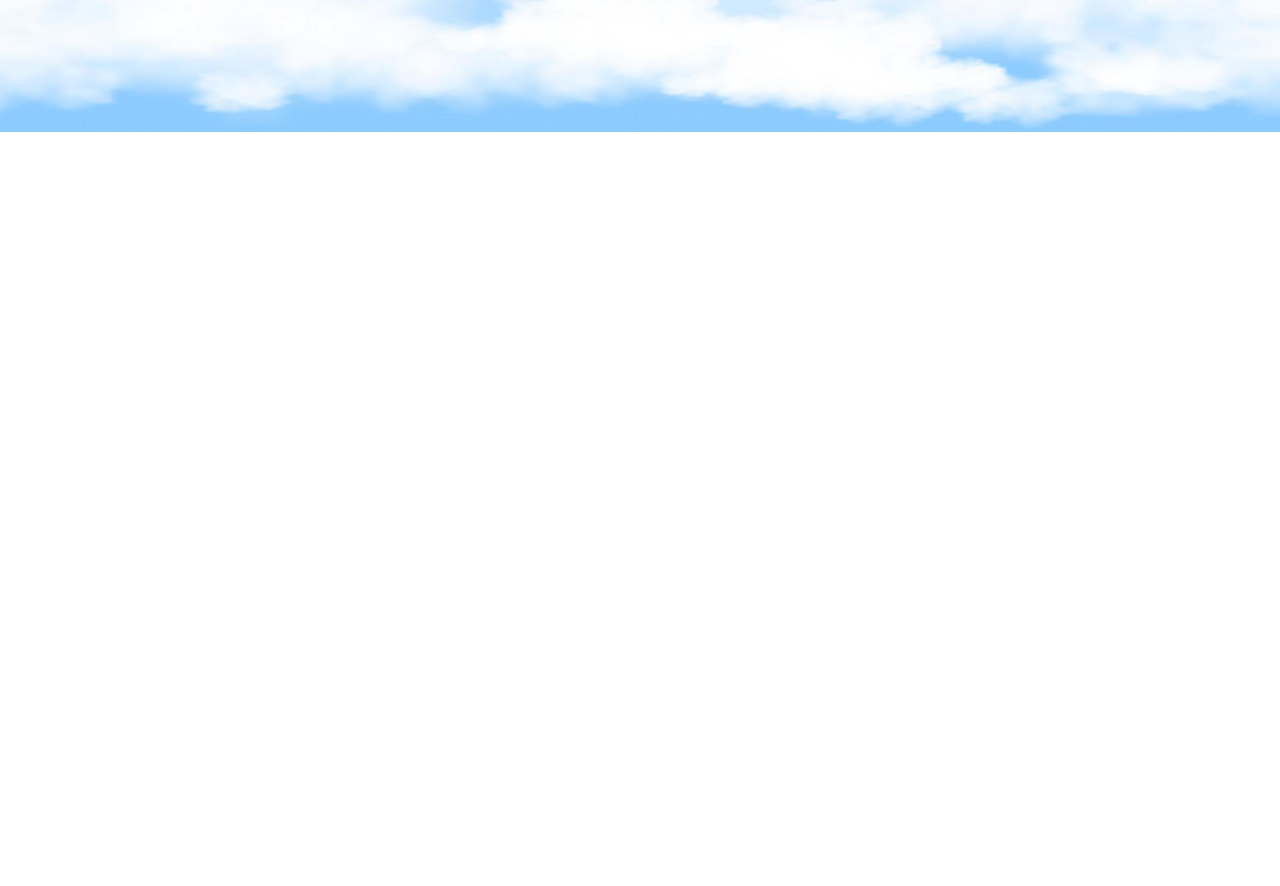
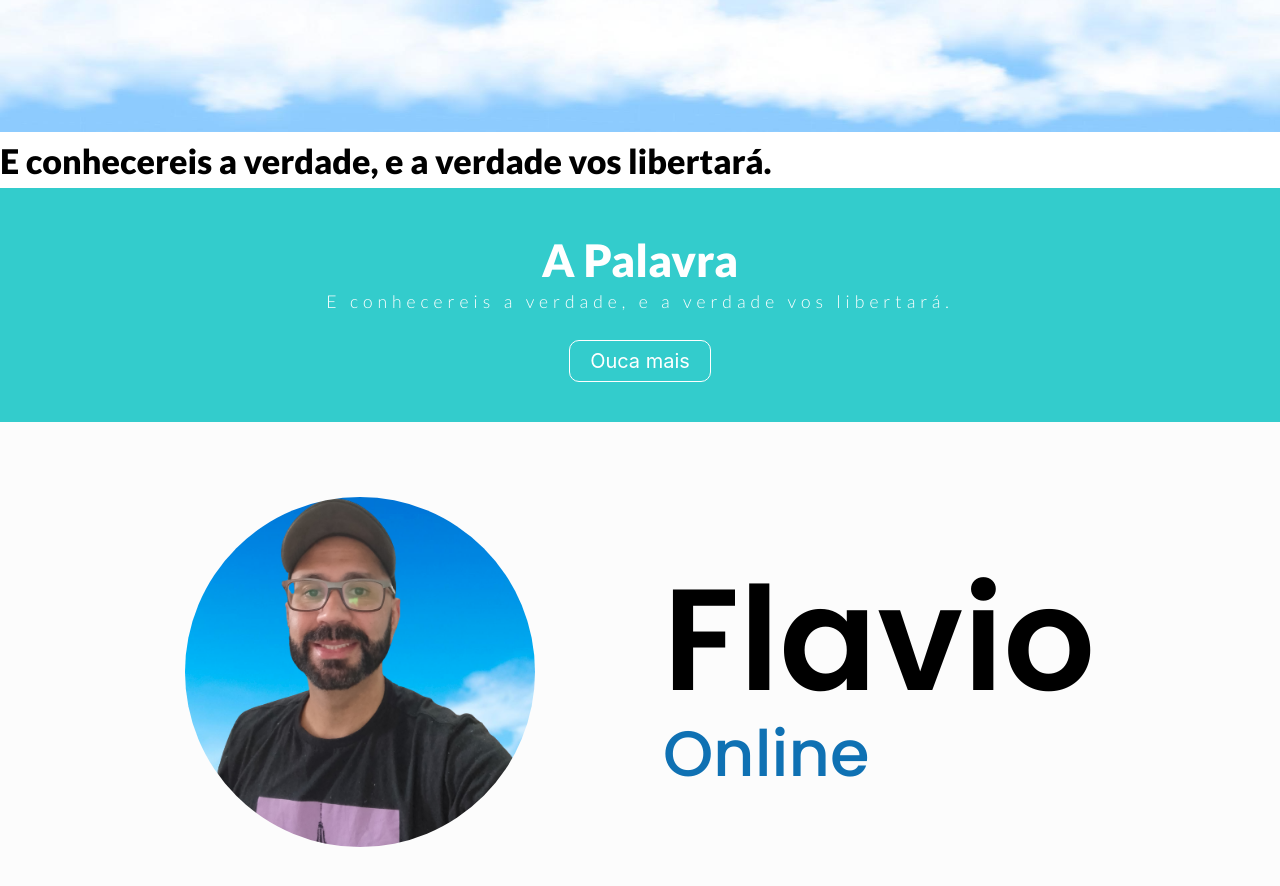
Before and after one commit to flavio-foa-dev/palavra, a React (Vite) app: page / in a window 1280 px wide. Shown: the part 380-1266 px from the top of the page. Before the commit the page ends 800 px from the top, so only its background shows below. Built offline with nearby package versions, Linux system fonts and the light colour scheme.

Commit message:
feat/hero2

```diff
--- a/index.html
+++ b/index.html
@@ -4,6 +4,12 @@
     <meta charset="UTF-8" />
     <link rel="icon" type="png" href="/logo/favicon.png" />
     <meta name="viewport" content="width=device-width, initial-scale=1.0" />
+    <link rel="preconnect" href="https://fonts.googleapis.com">
+<link rel="preconnect" href="https://fonts.gstatic.com" crossorigin>
+<link href="https://fonts.googleapis.com/css2?family=Lato:wght@100;300;400;700;900&display=swap" rel="stylesheet">
+<link rel="preconnect" href="https://fonts.googleapis.com">
+<link rel="preconnect" href="https://fonts.gstatic.com" crossorigin>
+<link href="https://fonts.googleapis.com/css2?family=Lato:wght@100;300;400;700;900&family=Poppins:wght@500;600;700;800&display=swap" rel="stylesheet">
     <title>A Palavra</title>
   </head>
   <body>
--- a/src/components/Menu/menu.module.css
+++ b/src/components/Menu/menu.module.css
@@ -46,14 +46,18 @@
   border-bottom: 2px solid rgb(250, 250, 250);
   color: #333;
   cursor: pointer;
+
+  font-family: 'Roboto', sans-serif;
+  font-size: 20px;
+  font-weight: 600;
 }
 
 .li:hover {
-  border-bottom: 2px solid var(--ColorLaranjaMedio)
+  border-bottom: 2px solid #868585
 }
 
 .ative {
-  border-bottom: 2px solid var(--ColorLaranjaMedio)
+  border-bottom: 2px solid #868585
 }
 
 .bar1{
@@ -73,13 +77,12 @@
 .menu_bg {
   display: flex;
   z-index: 1;
-  width: 70%;
+  width: 100%;
   height: 50%;
   position: absolute;
-  padding: 0.7rem;
+  padding: 0 0;
   font-size: 1.5rem;
   font-weight: bold;
-  color: var(--btnhover)
 }
 
 .menu__item {
@@ -99,7 +102,6 @@
   text-decoration: none;
 }
 
-
 @media  (min-width: 768px){
   .container__bar {
     display: none;
--- a/src/components/hero/hero.module.css
+++ b/src/components/hero/hero.module.css
@@ -8,3 +8,54 @@
   width: 100%;
   max-height: 400px;
 }
+
+.title {
+  font-size: 34px;
+}
+
+.text {
+
+}
+
+
+
+
+h1 {
+  font-family: 'Lato';
+  font-size: 2.8em;
+  padding: 10px 0;
+  font-weight: 900;
+}
+
+p {
+  font-family: 'Lato';
+  font-size: 1.1em;
+  font-weight: 300;
+  letter-spacing: 5px;
+}
+
+.header {
+  width: 100%;
+
+  padding: 40px 0;
+  text-align: center;
+  background: #33cccc;
+  color: white;
+}
+
+
+.btn_bgstroke {
+  font-size: 20px;
+  display: inline-block;
+  border: 1px solid white;
+  padding: 10px 20px;
+  border-radius: 10px;
+  cursor: pointer;
+  font-weight: 400;
+  margin-top: 30px;
+}
+
+.btn_bgstroke:hover {
+  background-color: white;
+  color: #33cccc;
+}
--- a/src/components/hero/hero.tsx
+++ b/src/components/hero/hero.tsx
@@ -1,10 +1,17 @@
-import hero from '../../assets/logos/ceu4.jpg'
-import styles from './hero.module.css'
+import hero from '../../assets/logos/ceu4.jpg';
+import styles from './hero.module.css';
 
 export default function Hero() {
   return (
     <div className={styles.hero}>
       <img className={styles.img} src={hero} alt="Hero margarida" />
+      <h1 className={styles.title}>E conhecereis a verdade, e a verdade vos libertará.</h1>
+
+      <section className={styles.header}>
+        <h1>A Palavra</h1>
+        <p>E conhecereis a verdade, e a verdade vos libertará.</p>
+        <a className={styles.btn_bgstroke}>Ouca mais</a>
+      </section>
     </div>
-  )
+  );
 }
--- /dev/null
+++ b/src/components/hero2/Hero2.tsx
@@ -0,0 +1,21 @@
+import styles from './hero2.module.css';
+import foto from '../../assets/foto4.png';
+
+export default function Hero2() {
+  return (
+    <div className={styles.hero}>
+
+      <div className={styles.hero_info}>
+        <img className={styles.avatar} src={foto} alt="" />
+        <div>
+          <h1 className={styles.title}>Flavio</h1>
+          <h2 className={styles.subtitle}>Online</h2>
+
+
+        </div>
+      </div>
+
+    </div>
+
+  );
+}
--- /dev/null
+++ b/src/components/hero2/hero2.module.css
@@ -0,0 +1,35 @@
+.hero {
+  background-color: rgb(252, 252, 252);
+  width: 100%;
+  height: 500px;
+  display: flex;
+  justify-content: center;
+  align-items: center;
+}
+
+.hero_info {
+  display: flex;
+  align-items: center;
+  gap: 8rem
+
+}
+
+.avatar {
+  width:350px;
+  height: 350px;
+  border-radius: 9999px;
+}
+
+.title {
+  font-family: 'Poppins', sans-serif;
+  font-weight: 600;
+  font-size: 9rem;
+}
+
+.subtitle {
+  font-family: 'Poppins', sans-serif;
+  font-weight: 300;
+  font-size: 4rem;
+  color: rgb(15, 113, 179)
+
+}
--- a/src/pages/Home/Home.tsx
+++ b/src/pages/Home/Home.tsx
@@ -1,9 +1,11 @@
 import Hero from '../../components/hero/hero';
+import Hero2 from '../../components/hero2/Hero2';
 
 function Home() {
   return (
     <>
       <Hero/>
+      <Hero2/>
     </>
   );
 }
```
Also changed, not shown: src/assets/foto4.png (added), 1 other file (tests, documents, lock files or other folders).
